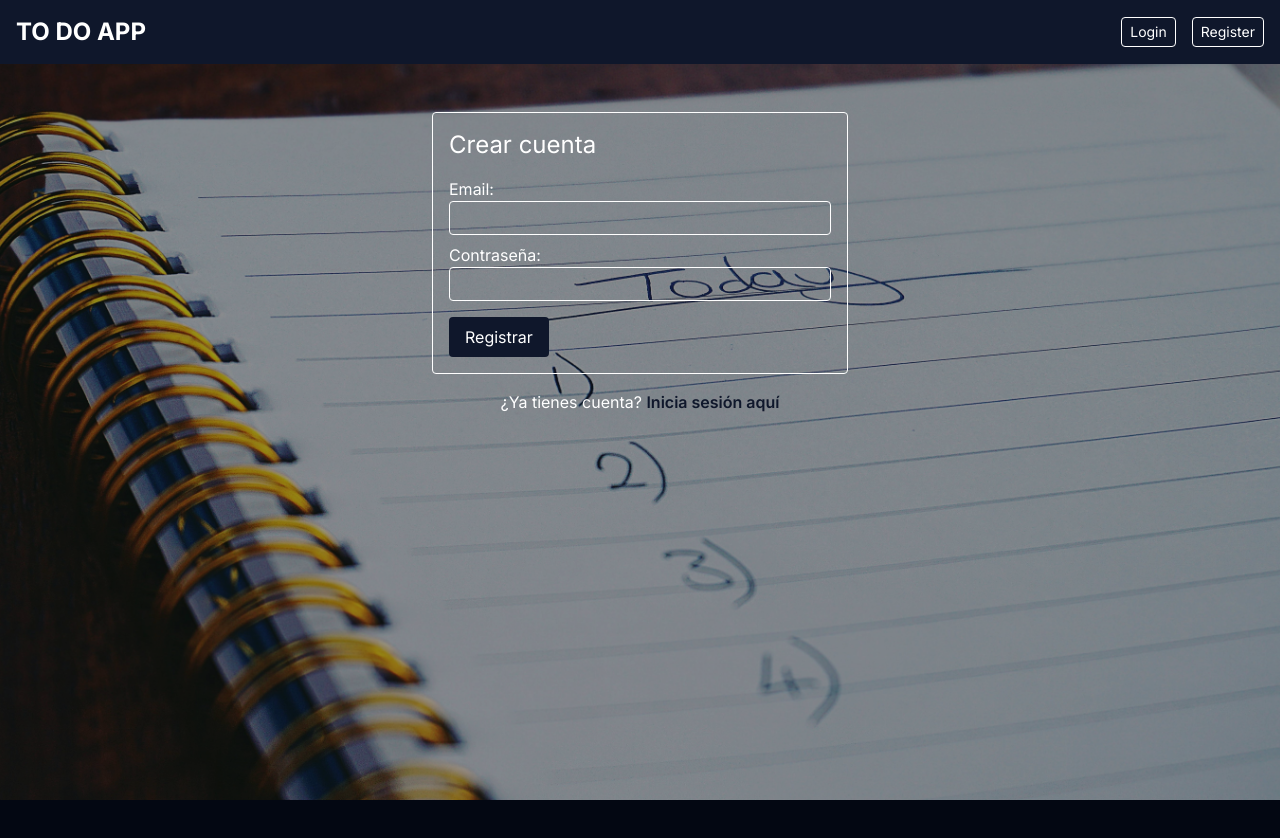
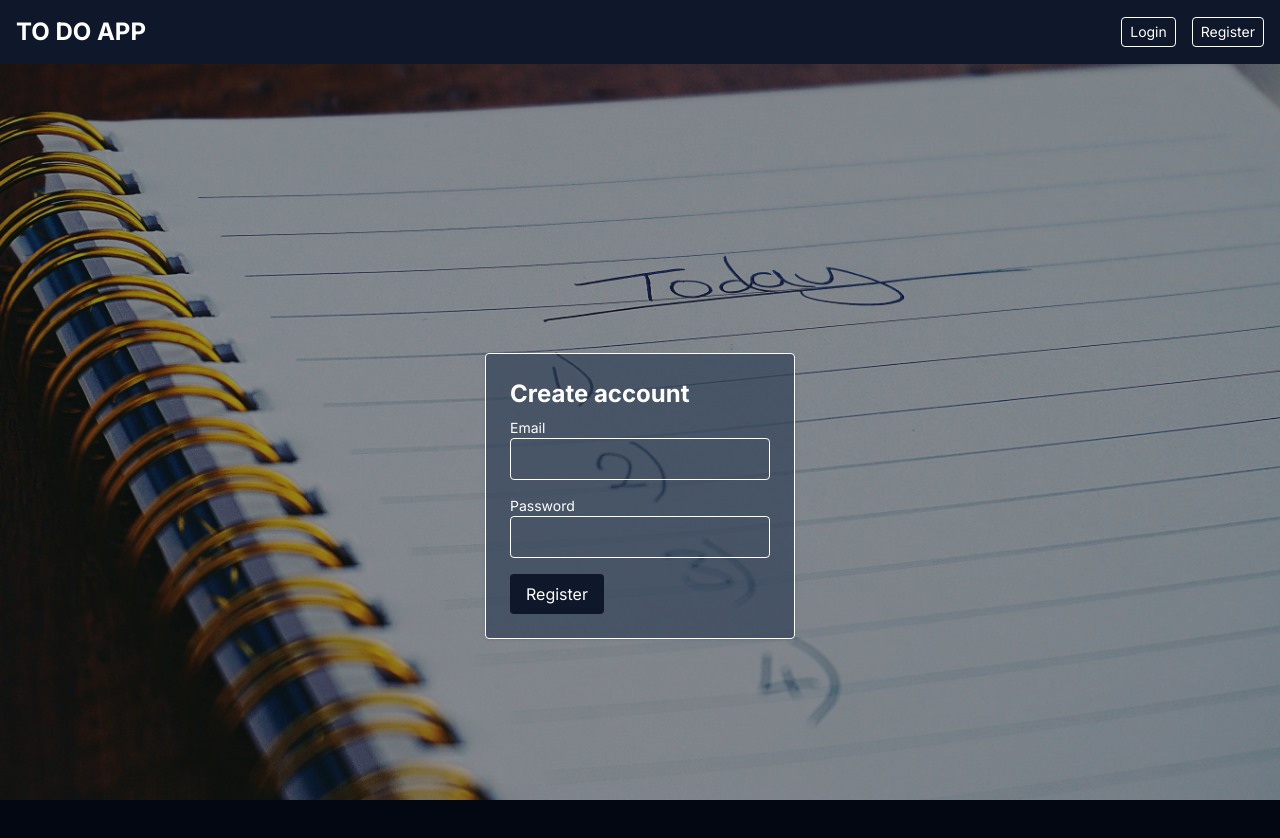
Before and after one commit to harryconcoblanejo/todo-app, a Next.js app: page /register in a window 1280 px wide. Shown: the top 838 px of the page. Before the commit the page ends 800 px from the top, so only its background shows below. Built offline with nearby package versions, Linux system fonts and the light colour scheme; no server answers.

Commit message:
refactor: update styling and structure of Register and Login forms for improved user experience

```diff
--- a/src/app/register/page.jsx
+++ b/src/app/register/page.jsx
@@ -2,17 +2,8 @@ import RegisterForm from "@/components/RegisterForm";
 
 export default function RegisterPage() {
   return (
-    <section className="container mx-auto p-4 mt-8 max-w-md">
+    <section className="container mx-auto p-4 mt-8 max-w-md min-h-screen flex items-center justify-center">
       <RegisterForm />
-      <p className="text-center mt-4">
-        ¿Ya tienes cuenta?{" "}
-        <a
-          href="/login"
-          className="text-slate-900 font-semibold hover:underline"
-        >
-          Inicia sesión aquí
-        </a>
-      </p>
     </section>
   );
 }
--- a/src/components/LoginForm.jsx
+++ b/src/components/LoginForm.jsx
@@ -49,7 +49,7 @@ export default function LoginForm() {
   return (
     <form
       onSubmit={handleSubmit}
-      className="max-w-md mx-auto border p-6 rounded shadow space-y-4"
+      className="max-w-md mx-auto border p-6 rounded shadow space-y-4 bg-slate-700/70"
     >
       <h1 className="text-2xl font-bold mb-2">Login</h1>
       {error && <p className="text-red-600">{error}</p>}
--- a/src/components/RegisterForm.jsx
+++ b/src/components/RegisterForm.jsx
@@ -37,39 +37,37 @@ export default function RegisterForm() {
   return (
     <form
       onSubmit={handleSubmit}
-      className="max-w-md mx-auto p-4 border rounded"
+      className="max-w-md mx-auto border p-6 rounded shadow space-y-4 bg-slate-700/70"
     >
-      <h2 className="text-2xl mb-4">Crear cuenta</h2>
-
-      <label className="block mb-2">
-        Email:
+      <h1 className="text-2xl font-bold mb-2">Create account</h1>
+      <div>
+        <label className="block text-sm">Email</label>
         <input
+          name="email"
           type="email"
           value={email}
           onChange={e => setEmail(e.target.value)}
           required
-          className="w-full border px-2 py-1 rounded"
+          className="w-full border px-3 py-2 rounded"
         />
-      </label>
-
-      <label className="block mb-4">
-        Contraseña:
+      </div>
+      <div>
+        <label className="block text-sm">Password</label>
         <input
+          name="password"
           type="password"
           value={password}
           onChange={e => setPassword(e.target.value)}
           required
-          className="w-full border px-2 py-1 rounded"
+          className="w-full border px-3 py-2 rounded"
         />
-      </label>
-
+      </div>
       <button
         type="submit"
-        className="bg-slate-900 text-white px-4 py-2 rounded hover:bg-slate-700 transition"
+        className="bg-slate-900 text-white px-4 py-2 rounded hover:bg-slate-700 cursor-pointer"
       >
-        Registrar
+        Register
       </button>
-
       {message && (
         <p
           className={`mt-4 font-semibold ${message.includes("creado") ? "text-green-600" : "text-red-600"}`}
```
